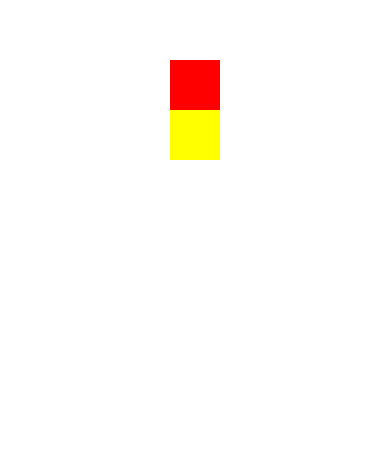
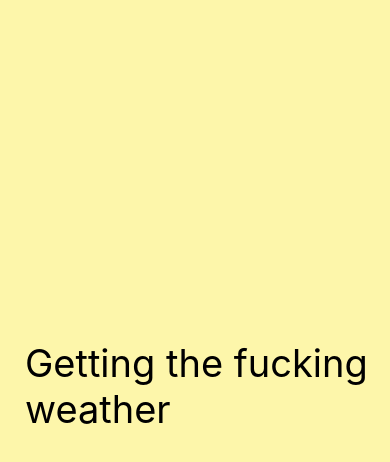
Before and after one commit to beommaker/fucking-weather, a React Native app: screen / in a window 390 px wide. Shown: the part 312-774 px from the top of the page. Built offline with nearby package versions, Linux system fonts and the light colour scheme.

Commit message:
feat(fw): add-loading-view
https://app.asana.com/0/483222130713609/496250181264307

```diff
--- a/App.js
+++ b/App.js
@@ -1,32 +1,38 @@
-import React from 'react';
+import React, { Component }from 'react';
 import { StyleSheet, Text, View } from 'react-native';
 
 export default class App extends React.Component {
+  state = {
+    isLoaded: false
+  }
   render() {
+    const { isLoaded } = this.state;
     return (
       <View style={styles.container}>
-        <View style={styles.redView}/>
-        <View style={styles.yellowView}/>
+        {isLoaded ? null : (
+        <View style={styles.loading}>
+          <Text style={styles.loadingText}>Getting the fucking weather</Text>
+        </View>
+        )}
       </View>
     );
   }
 }
 
+
 const styles = StyleSheet.create({
   container: {
     flex: 1,
     backgroundColor: '#fff',
-    justifyContent: 'center',
-    alignItems: 'center',
   },
-  redView:{
-    height: 50,
-    width: 50,
-    backgroundColor: 'red',
+  loading: {
+    flex: 1,
+    backgroundColor: '#fdf6aa',
+    justifyContent: 'flex-end',
+    paddingLeft: 25,
   },
-  yellowView:{
-    height: 50,
-    width: 50,
-    backgroundColor: 'yellow',
+  loadingText: {
+    fontSize: 38,
+    marginBottom: 100,
   }
 });
```
